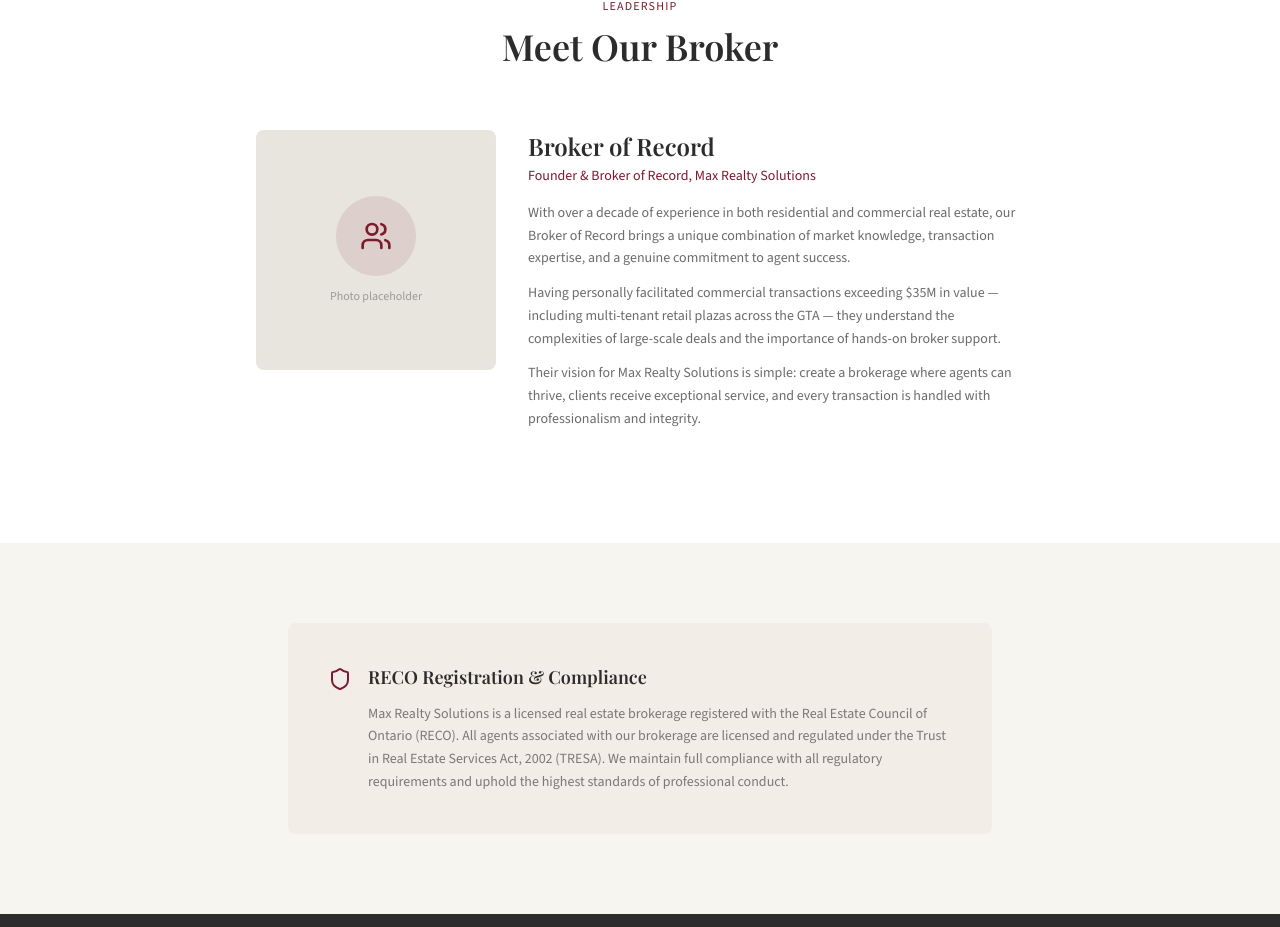
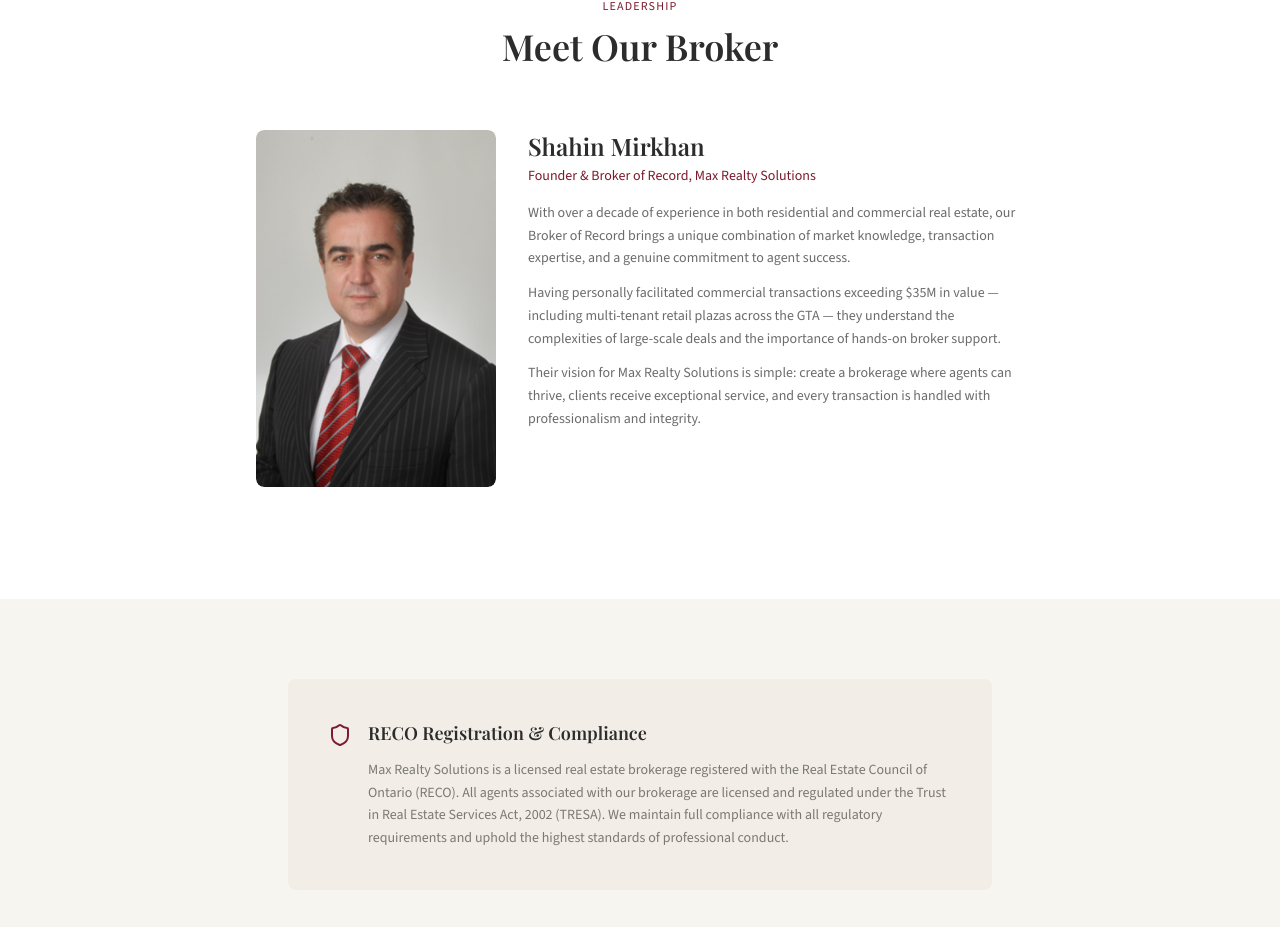
Before and after one commit to ali-mirkhan/max-realty-solutions, a Next.js app: page /about in a window 1280 px wide. Shown: the part 1216-2143 px from the top of the page. Built offline with nearby package versions, Linux system fonts and the light colour scheme.

Commit message:
Add Shahin Mirkhan headshot and update About page broker section

```diff
--- a/app/about/page.tsx
+++ b/app/about/page.tsx
@@ -80,16 +80,17 @@ export default function AboutPage() {
           </div>
           <div className="max-w-3xl mx-auto">
             <div className="grid md:grid-cols-[240px_1fr] gap-8 items-start">
-              <div className="w-60 h-60 mx-auto md:mx-0 rounded-lg bg-stone-border flex items-center justify-center">
-                <div className="text-center">
-                  <div className="w-20 h-20 rounded-full bg-burgundy/10 flex items-center justify-center mx-auto mb-3">
-                    <Users size={32} className="text-burgundy" />
-                  </div>
-                  <p className="text-xs text-charcoal/40">Photo placeholder</p>
-                </div>
+              <div className="w-60 mx-auto md:mx-0 rounded-lg overflow-hidden">
+                <Image
+                  src="/shahin-mirkhan.jpg"
+                  alt="Shahin Mirkhan"
+                  width={240}
+                  height={357}
+                  className="w-full h-auto object-cover rounded-lg"
+                />
               </div>
               <div>
-                <h3 className="font-serif text-2xl font-semibold text-charcoal mb-1">Broker of Record</h3>
+                <h3 className="font-serif text-2xl font-semibold text-charcoal mb-1">Shahin Mirkhan</h3>
                 <p className="text-sm text-burgundy font-medium mb-4">Founder &amp; Broker of Record, Max Realty Solutions</p>
                 <div className="space-y-3 text-sm text-charcoal/70 leading-relaxed">
                   <p>With over a decade of experience in both residential and commercial real estate, our Broker of Record brings a unique combination of market knowledge, transaction expertise, and a genuine commitment to agent success.</p>
```
Also changed, not shown: public/shahin-mirkhan.jpg (added).
